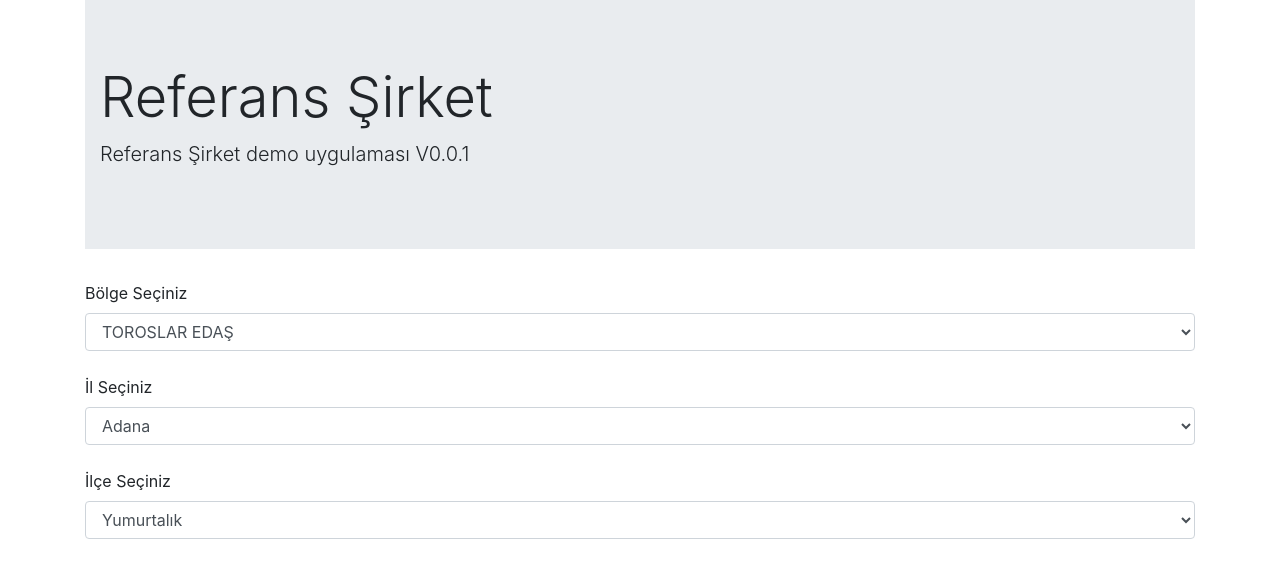
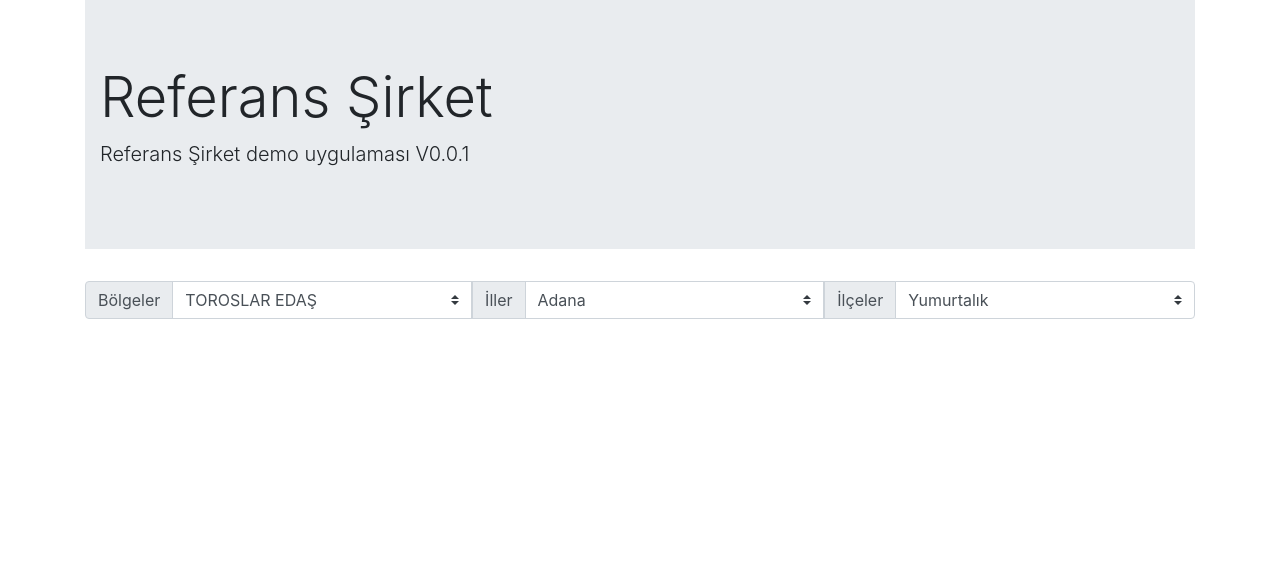
Before and after one commit to kasdevelopment/referans, a Flask app: page / in a window 1280 px wide. Shown: the top 578 px of the page. Run offline with Flask 2, Linux system fonts and the light colour scheme; some libraries are stand-ins or nearby versions.

Commit message:
change dd layout

```diff
--- a/refs/templates/index.html
+++ b/refs/templates/index.html
@@ -3,8 +3,9 @@
 
 <head>
     <meta charset="UTF-8">
-    <title>Title</title>
-    <link rel="stylesheet" href="https://stackpath.bootstrapcdn.com/bootstrap/4.3.1/css/bootstrap.min.css" integrity="sha384-ggOyR0iXCbMQv3Xipma34MD+dH/1fQ784/j6cY/iJTQUOhcWr7x9JvoRxT2MZw1T" crossorigin="anonymous">
+    <title>Referans-Demo</title>
+    <link rel="stylesheet" href="https://stackpath.bootstrapcdn.com/bootstrap/4.3.1/css/bootstrap.min.css"
+        integrity="sha384-ggOyR0iXCbMQv3Xipma34MD+dH/1fQ784/j6cY/iJTQUOhcWr7x9JvoRxT2MZw1T" crossorigin="anonymous">
 </head>
 
 <body>
@@ -15,28 +16,37 @@
                 <p class="lead">Referans Şirket demo uygulaması V0.0.1</p>
             </div>
         </div>
-        <label for="districts">Bölge Seçiniz</label>
-        <select class="form-control" id="districts">
-
-        </select> <br>
-
-        <label for="city">İl Seçiniz</label>
-        <select class="form-control" id="city"> </select> <br>
-
-        <label for="terrain">İlçe Seçiniz</label>
-        <select class="form-control" id="terrain">
-
-        </select> <br>
+        <div class="row">
+            <div class="container-fluid">
+                <div class="input-group mb-4">
+                    <div class="input-group-prepend">
+                        <label class="input-group-text" for="districts">Bölgeler</label>
                     </div>
-
+                    <select class="custom-select" id="districts"></select>
+                    <div class="input-group-prepend">
+                        <label class="input-group-text" for="city">İller</label>
+                    </div>
+                    <select class="custom-select" id="city"></select>
+                    <div class="input-group-prepend">
+                        <label class="input-group-text" for="terrain">İlçeler</label>
+                    </div>
+                    <select class="custom-select" id="terrain"></select>
+                </div>
+            </div>
+        </div>
 
 
         <!-- scripts -->
         <!-- jquery -->
-<script src="https://code.jquery.com/jquery-3.4.1.min.js" integrity="sha256-CSXorXvZcTkaix6Yvo6HppcZGetbYMGWSFlBw8HfCJo=" crossorigin="anonymous"></script>
+        <script src="https://code.jquery.com/jquery-3.4.1.min.js"
+            integrity="sha256-CSXorXvZcTkaix6Yvo6HppcZGetbYMGWSFlBw8HfCJo=" crossorigin="anonymous"></script>
         <!-- bootstrap4 -->
-<script src="https://cdnjs.cloudflare.com/ajax/libs/popper.js/1.14.7/umd/popper.min.js" integrity="sha384-UO2eT0CpHqdSJQ6hJty5KVphtPhzWj9WO1clHTMGa3JDZwrnQq4sF86dIHNDz0W1" crossorigin="anonymous"></script>
-<script src="https://stackpath.bootstrapcdn.com/bootstrap/4.3.1/js/bootstrap.min.js" integrity="sha384-JjSmVgyd0p3pXB1rRibZUAYoIIy6OrQ6VrjIEaFf/nJGzIxFDsf4x0xIM+B07jRM" crossorigin="anonymous"></script>
+        <script src="https://cdnjs.cloudflare.com/ajax/libs/popper.js/1.14.7/umd/popper.min.js"
+            integrity="sha384-UO2eT0CpHqdSJQ6hJty5KVphtPhzWj9WO1clHTMGa3JDZwrnQq4sF86dIHNDz0W1" crossorigin="anonymous">
+        </script>
+        <script src="https://stackpath.bootstrapcdn.com/bootstrap/4.3.1/js/bootstrap.min.js"
+            integrity="sha384-JjSmVgyd0p3pXB1rRibZUAYoIIy6OrQ6VrjIEaFf/nJGzIxFDsf4x0xIM+B07jRM" crossorigin="anonymous">
+        </script>
         <!-- app scripts -->
         <script type="text/javascript" src="{{ url_for('static', filename='js/app.js') }}"></script>
         <script type="text/javascript" src="{{ url_for('static', filename='js/demo_data.js') }}"></script>
```
Lines whose indentation alone changed are shown as unchanged.
